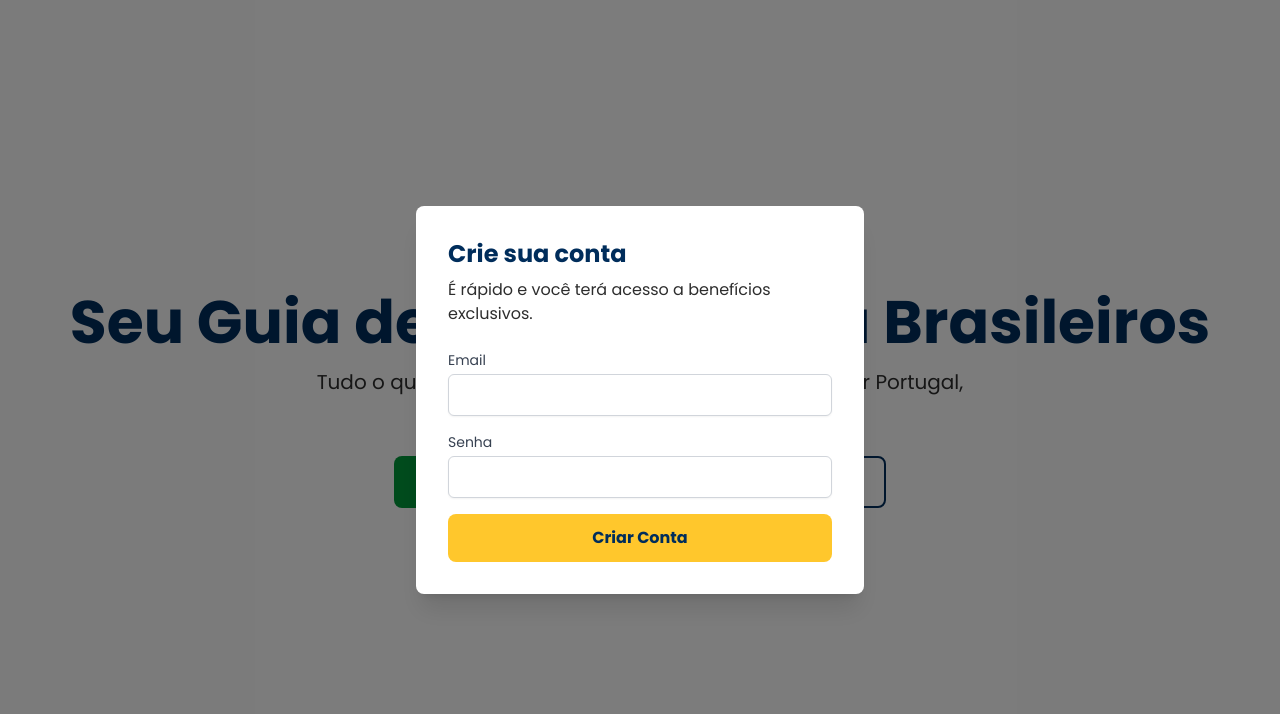
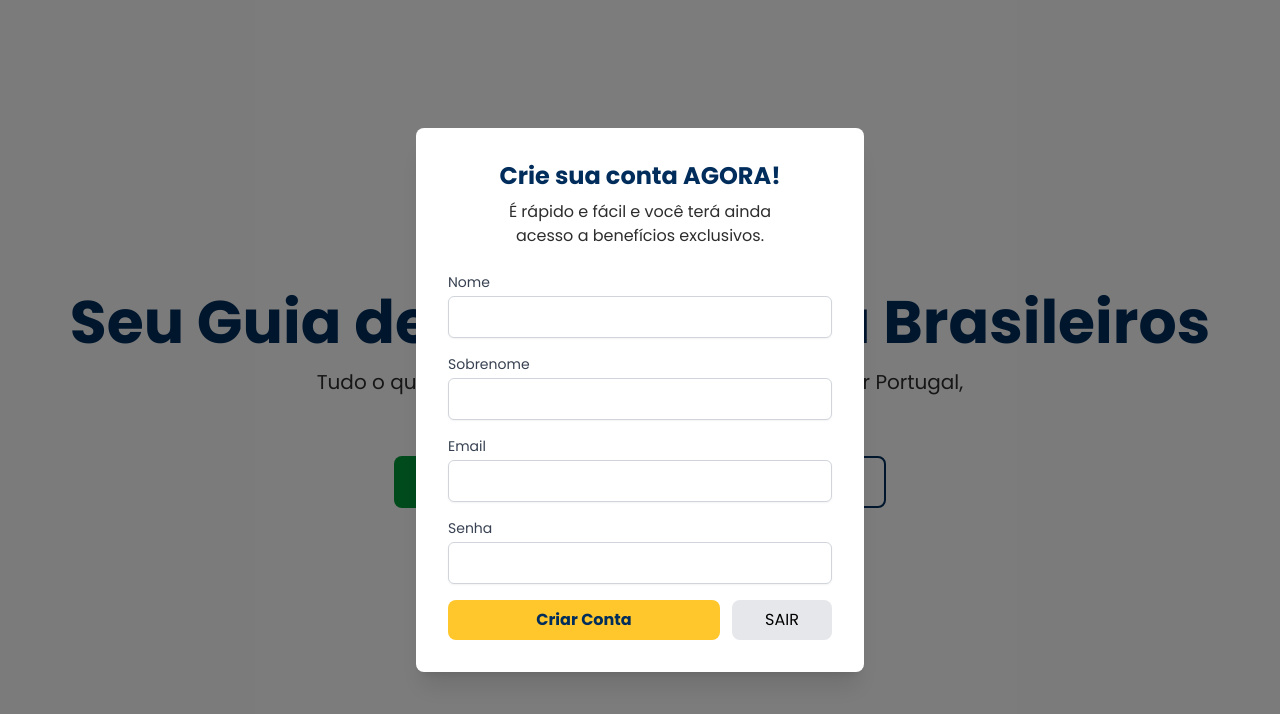
Before and after one commit to cleidson-machado/aguide-web-pure-react, a React (Create React App) app: page / in a window 1280 px wide. Both pictures are taken after a click on the button "Cadastre-se para Novidades". Shown: the top 714 px of the page. Built offline with nearby package versions, Linux system fonts and the light colour scheme.

Commit message:
Refactored the Registration Modal to use an exit button and better text alignment. Added a basic action to the Registration form to allow saving a user to the Quarkus REST API.

```diff
--- a/src/components/RegistrationModal.tsx
+++ b/src/components/RegistrationModal.tsx
@@ -8,20 +8,18 @@ interface RegistrationModalProps {
 const RegistrationModal: React.FC<RegistrationModalProps> = ({ onClose }) => {
   return (
     // Overlay: fixo, cobre a tela toda, fundo preto com 50% de opacidade
-    <div
-      className="fixed inset-0 bg-black bg-opacity-50 flex items-center justify-center z-50"
-      onClick={onClose} // Fecha o modal ao clicar no fundo
-    >
+    <div className="fixed inset-0 z-50 flex items-center justify-center bg-black bg-opacity-50">
       {/* Conteúdo do Modal: impede que o clique no conteúdo feche o modal */}
       <div
-        className="bg-white p-8 rounded-lg shadow-xl w-full max-w-md"
+        className="w-full max-w-md p-8 bg-white rounded-lg shadow-xl"
         onClick={(e) => e.stopPropagation()}
       >
-        <h2 className="text-2xl font-bold text-brand-blue mb-2">
-          Crie sua conta
+        <h2 className="mb-2 text-2xl font-bold text-center text-brand-blue">
+          Crie sua conta AGORA!
         </h2>
-        <p className="mb-6 text-neutral-dark">
-          É rápido e você terá acesso a benefícios exclusivos.
+        <p className="mb-6 text-center text-neutral-dark">
+          É rápido e fácil e você terá ainda <br /> acesso a benefícios
+          exclusivos.
         </p>
 
         <RegistrationForm onSuccess={onClose} />
--- a/src/components/user/RegistrationForm.tsx
+++ b/src/components/user/RegistrationForm.tsx
@@ -5,25 +5,79 @@ interface RegistrationFormProps {
 }
 
 const RegistrationForm: React.FC<RegistrationFormProps> = ({ onSuccess }) => {
+  const [name, setName] = useState("");
+  const [surname, setSurname] = useState("");
   const [email, setEmail] = useState("");
   const [password, setPassword] = useState("");
   const [isLoading, setIsLoading] = useState(false);
 
-  const handleSubmit = (e: React.FormEvent) => {
+  const handleSubmit = async (e: React.FormEvent) => {
     e.preventDefault();
     setIsLoading(true);
-    console.log("Enviando dados:", { email, password });
 
-    // Simula uma chamada de API
-    setTimeout(() => {
+    const payload = {
+      name,
+      surname,
+      email,
+      passwd: password,
+    };
+
+    try {
+      const response = await fetch("http://localhost:8080/users", {
+        method: "POST",
+        headers: {
+          "Content-Type": "application/json",
+        },
+        body: JSON.stringify(payload),
+      });
+
+      if (!response.ok) {
+        throw new Error("Erro ao criar usuário");
+      }
+
       alert("Cadastro realizado com sucesso!");
+      onSuccess();
+    } catch (error) {
+      alert("Erro ao cadastrar usuário. Tente novamente.");
+      console.error(error);
+    } finally {
       setIsLoading(false);
-      onSuccess(); // Fecha o modal
-    }, 1500);
+    }
   };
 
   return (
     <form onSubmit={handleSubmit} className="space-y-4">
+      <div>
+        <label
+          htmlFor="name"
+          className="block text-sm font-medium text-gray-700"
+        >
+          Nome
+        </label>
+        <input
+          type="text"
+          id="name"
+          value={name}
+          onChange={(e) => setName(e.target.value)}
+          className="block w-full px-3 py-2 mt-1 border border-gray-300 rounded-md shadow-sm focus:outline-none focus:ring-brand-blue focus:border-brand-blue"
+          required
+        />
+      </div>
+      <div>
+        <label
+          htmlFor="surname"
+          className="block text-sm font-medium text-gray-700"
+        >
+          Sobrenome
+        </label>
+        <input
+          type="text"
+          id="surname"
+          value={surname}
+          onChange={(e) => setSurname(e.target.value)}
+          className="block w-full px-3 py-2 mt-1 border border-gray-300 rounded-md shadow-sm focus:outline-none focus:ring-brand-blue focus:border-brand-blue"
+        />
+      </div>
       <div>
         <label
           htmlFor="email"
@@ -36,7 +90,7 @@ const RegistrationForm: React.FC<RegistrationFormProps> = ({ onSuccess }) => {
           id="email"
           value={email}
           onChange={(e) => setEmail(e.target.value)}
-          className="mt-1 block w-full px-3 py-2 border border-gray-300 rounded-md shadow-sm focus:outline-none focus:ring-brand-blue focus:border-brand-blue"
+          className="block w-full px-3 py-2 mt-1 border border-gray-300 rounded-md shadow-sm focus:outline-none focus:ring-brand-blue focus:border-brand-blue"
           required
         />
       </div>
@@ -52,17 +106,29 @@ const RegistrationForm: React.FC<RegistrationFormProps> = ({ onSuccess }) => {
           id="password"
           value={password}
           onChange={(e) => setPassword(e.target.value)}
-          className="mt-1 block w-full px-3 py-2 border border-gray-300 rounded-md shadow-sm focus:outline-none focus:ring-brand-blue focus:border-brand-blue"
+          className="block w-full px-3 py-2 mt-1 border border-gray-300 rounded-md shadow-sm focus:outline-none focus:ring-brand-blue focus:border-brand-blue"
           required
         />
       </div>
+      <div className="flex justify-start gap-3">
+        {/* Create Account Button */}
         <button
           type="submit"
           disabled={isLoading}
-        className="w-full bg-accent-gold text-brand-blue font-bold py-3 px-4 rounded-lg hover:bg-opacity-90 transition-colors disabled:bg-gray-400"
+          className="flex-1 px-6 py-2 font-bold transition-colors rounded-lg bg-accent-gold text-brand-blue hover:bg-opacity-90 disabled:bg-gray-400"
         >
           {isLoading ? "Cadastrando..." : "Criar Conta"}
         </button>
+        {/* Exit Modal Button */}
+        <button
+          type="button"
+          onClick={onSuccess}
+          className="w-[100px] px-4 py-2 font-medium text-black transition-colors bg-gray-200 rounded-lg hover:bg-gray-300"
+          disabled={isLoading}
+        >
+          SAIR
+        </button>
+      </div>
     </form>
   );
 };
```
Lines whose indentation alone changed are shown as unchanged.
